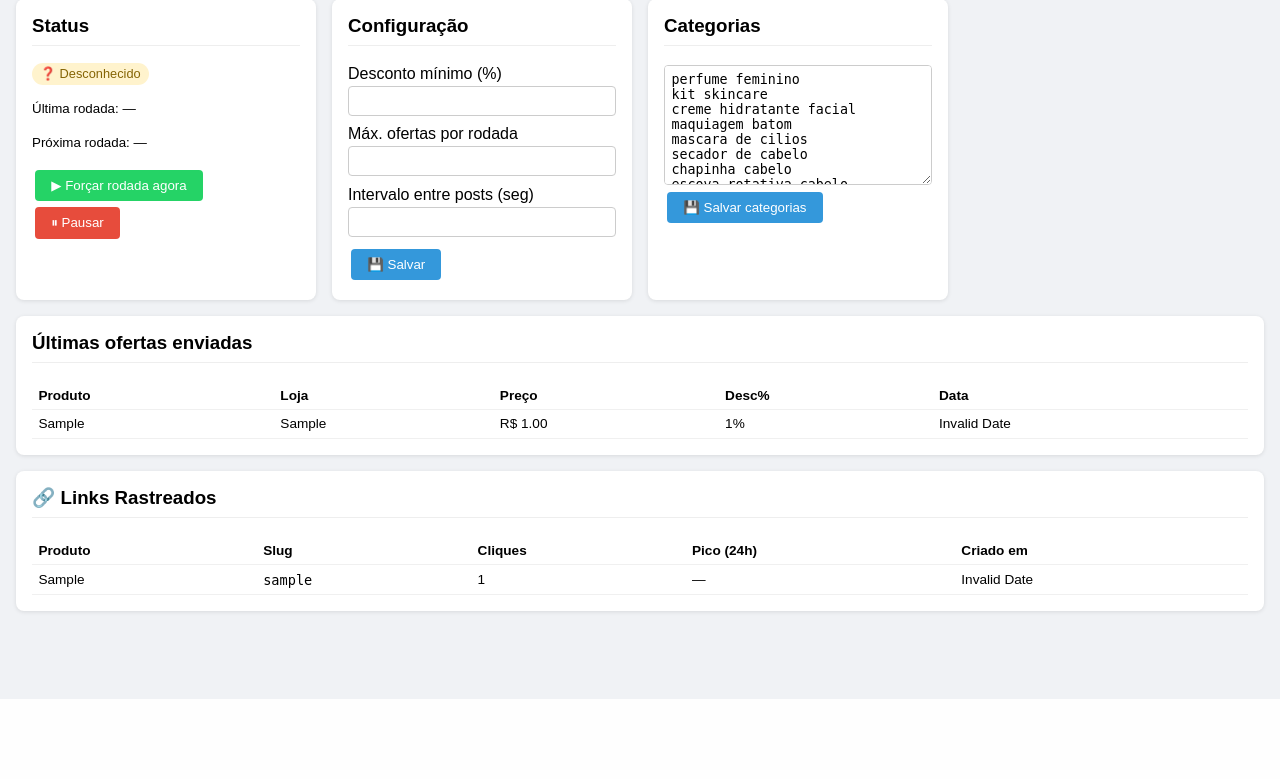
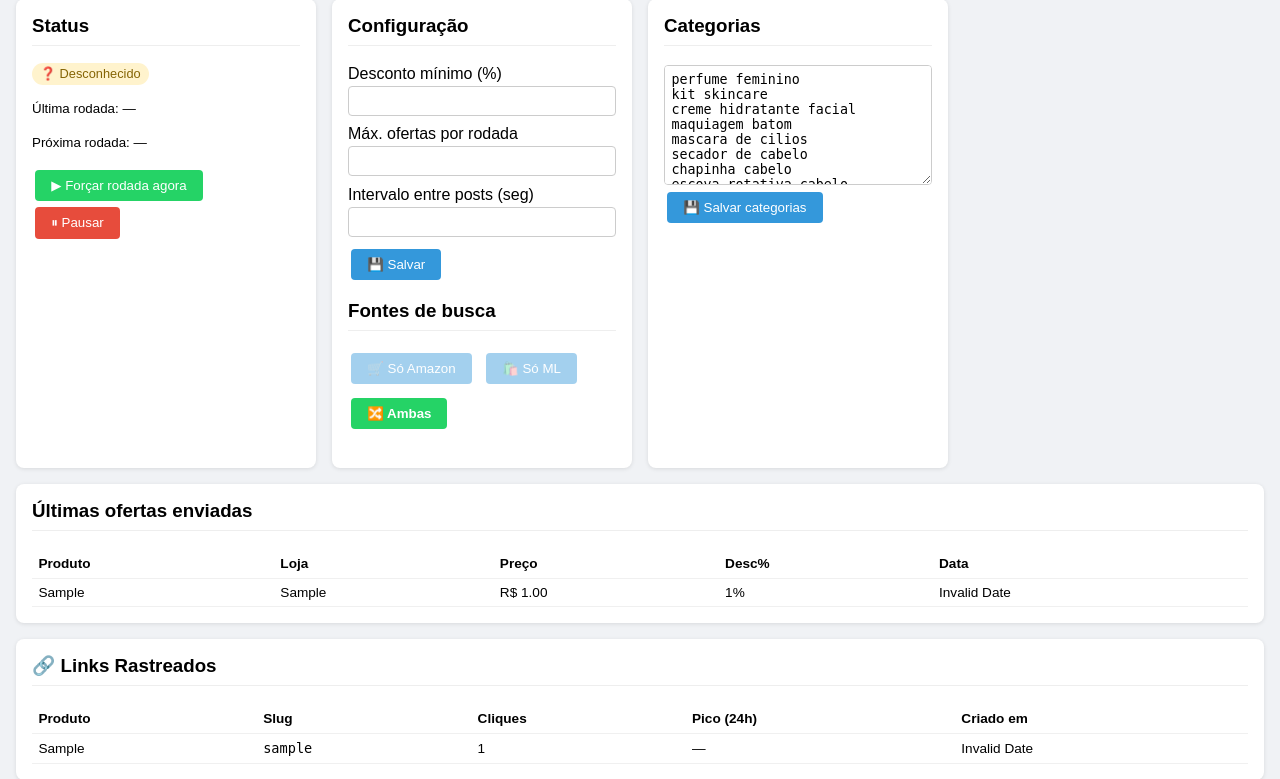
Before and after one commit to matheusmoraesnascimento-beep/bot-ofertas-whatsapp, a Flask app: page / in a window 1280 px wide. Shown: the part 101-880 px from the top of the page. Before the commit the page ends 800 px from the top, so only its background shows below. Run offline with Flask 3, Linux system fonts and the light colour scheme; the visitor is signed in with stand-in values (Sample User, id 1); tables that the repository leaves empty hold one stand-in row (values such as "Sample post").

Commit message:
feat: botões para selecionar fontes de busca (Amazon/ML/ambas)
Co-Authored-By: Claude Sonnet 4.6 <noreply@anthropic.com>

```diff
--- a/painel/app.py
+++ b/painel/app.py
@@ -56,7 +56,7 @@ def api_ofertas():
 
 CAMPOS_PUBLICOS = ["MIN_DESCONTO", "MAX_OFERTAS_POR_RODADA",
                    "INTERVALO_ENTRE_POSTS", "RODAR_A_CADA_MINUTOS",
-                   "HORA_INICIO", "HORA_FIM", "WHATSAPP_GROUP_NAME"]
+                   "HORA_INICIO", "HORA_FIM", "WHATSAPP_GROUP_NAME", "FONTES_ATIVAS"]
 
 
 @app.route("/api/config", methods=["GET", "POST"])
@@ -122,6 +122,29 @@ def api_pausar():
 def api_forcar_rodada():
     forcar_rodada()
     return jsonify({"ok": True})
+
+
+@app.route("/api/fontes", methods=["POST"])
+@login_required
+def api_fontes():
+    data = request.json or {}
+    fontes = data.get("fontes", "amazon,ml")
+    os.environ["FONTES_ATIVAS"] = fontes
+    config_file = "config.env"
+    if os.path.exists(config_file):
+        with open(config_file) as f:
+            linhas = f.readlines()
+        found = False
+        for i, linha in enumerate(linhas):
+            if linha.strip().startswith("FONTES_ATIVAS="):
+                linhas[i] = f"FONTES_ATIVAS={fontes}\n"
+                found = True
+                break
+        if not found:
+            linhas.append(f"FONTES_ATIVAS={fontes}\n")
+        with open(config_file, "w") as f:
+            f.writelines(linhas)
+    return jsonify({"ok": True, "fontes": fontes})
 
 
 # --- WhatsApp Auth ---
--- a/painel/templates/index.html
+++ b/painel/templates/index.html
@@ -54,6 +54,14 @@
       <label>Intervalo entre posts (seg)</label>
       <input type="number" id="INTERVALO_ENTRE_POSTS">
       <button class="btn-blue" onclick="salvarConfig()">💾 Salvar</button>
+
+      <h3 style="margin-top:1rem">Fontes de busca</h3>
+      <div id="fontes-btns" style="display:flex;gap:.5rem;flex-wrap:wrap">
+        <button id="btn-amazon" class="btn-blue" onclick="setFontes('amazon')">🛒 Só Amazon</button>
+        <button id="btn-ml" class="btn-blue" onclick="setFontes('ml')">🛍️ Só ML</button>
+        <button id="btn-ambos" class="btn-green" onclick="setFontes('amazon,ml')">🔀 Ambas</button>
+      </div>
+      <p id="fontes-msg" style="margin:.4rem 0 0;font-size:.85rem;min-height:1em;color:#555"></p>
     </div>
 
     <!-- Categorias -->
@@ -204,7 +212,32 @@
       }, 15000);
     }
 
-    carregarStatus(); carregarConfig(); carregarCategorias(); carregarOfertas(); carregarLinks();
+    async function carregarFontes() {
+      const c = await get('/api/config');
+      const ativas = (c.FONTES_ATIVAS || 'amazon,ml').trim();
+      const map = { 'amazon': 'btn-amazon', 'ml': 'btn-ml', 'amazon,ml': 'btn-ambos', 'ml,amazon': 'btn-ambos' };
+      ['btn-amazon','btn-ml','btn-ambos'].forEach(id => {
+        const el = document.getElementById(id);
+        el.style.opacity = '0.45';
+        el.style.fontWeight = 'normal';
+      });
+      const active = map[ativas];
+      if (active) {
+        const el = document.getElementById(active);
+        el.style.opacity = '1';
+        el.style.fontWeight = 'bold';
+      }
+    }
+
+    async function setFontes(fontes) {
+      const msg = document.getElementById('fontes-msg');
+      await post('/api/fontes', {fontes});
+      msg.textContent = '✅ Fonte salva: ' + fontes;
+      carregarFontes();
+      setTimeout(() => msg.textContent = '', 3000);
+    }
+
+    carregarStatus(); carregarConfig(); carregarCategorias(); carregarOfertas(); carregarLinks(); carregarFontes();
     setInterval(carregarStatus, 15000);
     setInterval(carregarOfertas, 60000);
     setInterval(carregarLinks, 30000);
```
Also changed, not shown: bot.py (+13 -8 lines).
